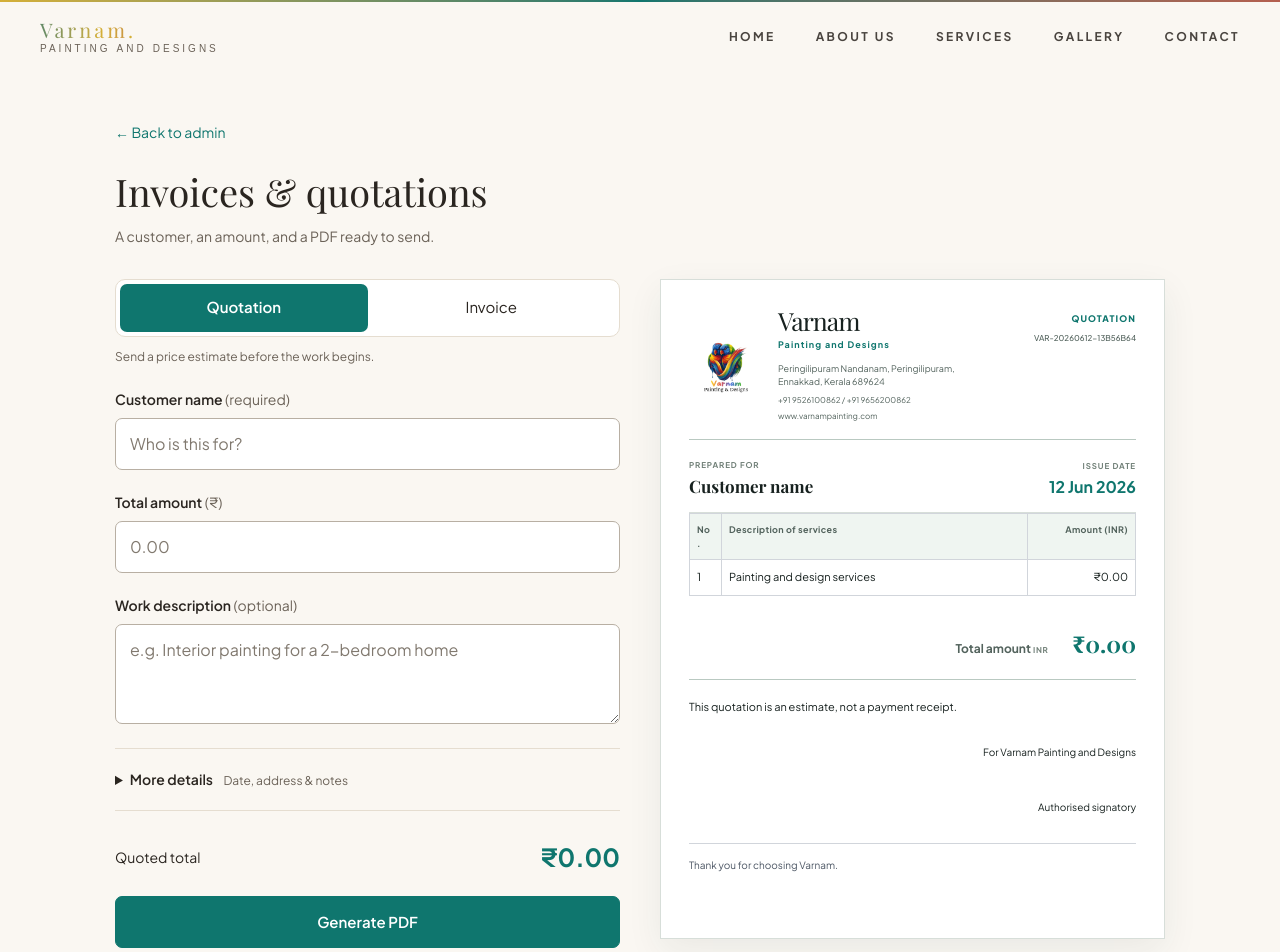
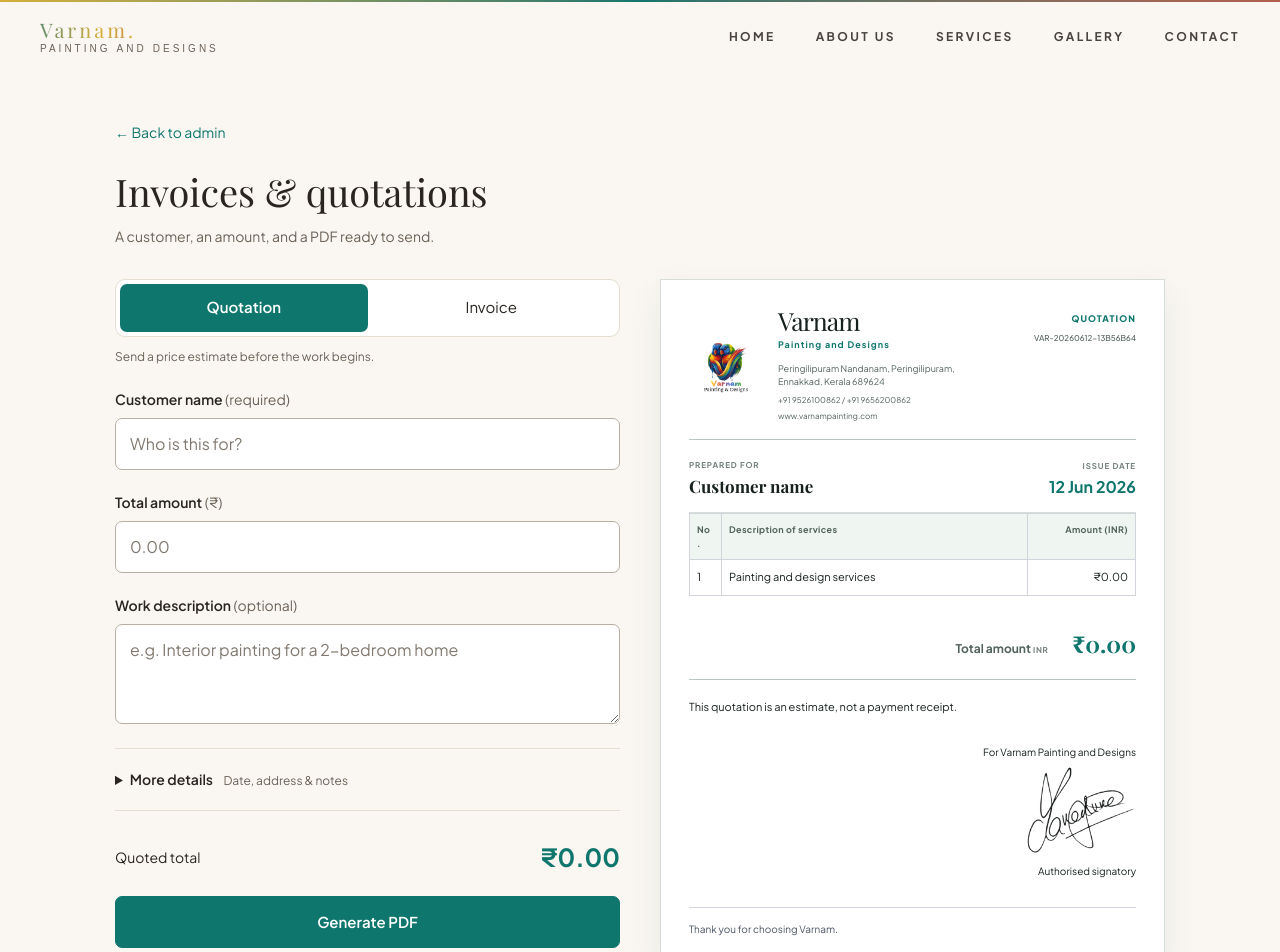
Before and after one commit to scopophobic/varnam, a Next.js app: page /admin/invoices in a window 1280 px wide. Shown: the top 952 px of the page. Built offline with nearby package versions, Linux system fonts and the light colour scheme; a web font is replaced by a local one.

Commit message:
added signature to invoice

```diff
--- a/src/components/InvoiceGenerator.module.css
+++ b/src/components/InvoiceGenerator.module.css
@@ -64,8 +64,10 @@
 .documentTotal small { color: #718078; font-size: 8px; letter-spacing: .08em; }
 .documentTotal strong { color: #0F766E; font-family: var(--font-serif), Georgia, serif; font-size: 23px; }
 .documentNotes { font-size: 11px; line-height: 1.7; margin-top: 16px; }
-.signature { text-align: right; font-size: 10px; margin: 28px 0; }
-.signature span { display: block; margin-top: 40px; }
+.signature { text-align: right; font-size: 10px; margin: 28px 0; display: flex; flex-direction: column; align-items: flex-end; }
+.signatureImageWrapper { margin: 6px 0; }
+.signatureImage { display: block; object-fit: contain; }
+.signature span { display: block; margin-top: 4px; }
 .documentFooter { padding-top: 14px; border-top: 1px solid #D1D5DB; font-size: 10px; color: #4B5563; }
 .previewHeading h2 { font-size: 18px; font-weight: 600; }
 .previewHeading { display: flex; align-items: center; justify-content: space-between; gap: 10px; margin-bottom: 18px; }
--- a/src/components/InvoiceGenerator.tsx
+++ b/src/components/InvoiceGenerator.tsx
@@ -167,7 +167,13 @@
                 <div className={styles.documentTotal}><span>Total amount <small>INR</small></span><strong>{formatAmount(draft.amount)}</strong></div>
                 {draft.notes && <div className={styles.documentNotes}><strong>Notes</strong><p>{draft.notes}</p></div>}
                 {draft.kind === 'Quotation' && <p className={styles.documentNotes}>This quotation is an estimate, not a payment receipt.</p>}
-                <div className={styles.signature}><p>For Varnam Painting and Designs</p><span>Authorised signatory</span></div>
+                <div className={styles.signature}>
+                  <p>For Varnam Painting and Designs</p>
+                  <div className={styles.signatureImageWrapper}>
+                    <Image src="/images/branding/signature.png" alt="Authorised signature" width={110} height={88} className={styles.signatureImage} />
+                  </div>
+                  <span>Authorised signatory</span>
+                </div>
                 <p className={styles.documentFooter}>Thank you for choosing Varnam.</p>
               </div>
             )}
--- a/src/lib/invoice-pdf.ts
+++ b/src/lib/invoice-pdf.ts
@@ -16,7 +16,10 @@
   const error = validateInvoice(draft)
   if (error) throw new Error(error)
   const { jsPDF } = await import('jspdf')
-  const logo = await loadImage('/images/branding/varnam-logo.png')
+  const [logo, signature] = await Promise.all([
+    loadImage('/images/branding/varnam-logo.png'),
+    loadImage('/images/branding/signature.png').catch(() => null),
+  ])
   const canvas = document.createElement('canvas')
   const scale = 2
   canvas.width = PAGE.width * scale
@@ -103,9 +106,12 @@
     wrap(draft.notes.trim(), 532, 10).slice(0, 6).forEach(line => { text(line, 44, y, 10, colors.ink); y += 15 })
   }
   if (draft.kind === 'Quotation') { y += 16; text('This quotation is an estimate, not a payment receipt.', 44, y, 9, colors.muted) }
-  const signatureY = Math.max(y + 58, 710)
-  text('For Varnam Painting and Designs', 365, signatureY, 9, colors.ink)
-  text('Authorised signatory', 410, signatureY + 48, 9, colors.muted)
+  const signatureY = Math.max(y + 36, 690)
+  text('For Varnam Painting and Designs', 390, signatureY, 9, colors.ink)
+  if (signature) {
+    ctx.drawImage(signature, 420, signatureY + 12, 110, 88)
+  }
+  text('Authorised signatory', 425, signatureY + 98, 9, colors.muted)
   rule(810, colors.paleLine)
   text('Thank you for choosing Varnam.', 44, 829, 9, colors.muted)
   text('Page 1', 530, 829, 9, colors.muted)
```
Also changed, not shown: public/images/branding/signature.png (added).
